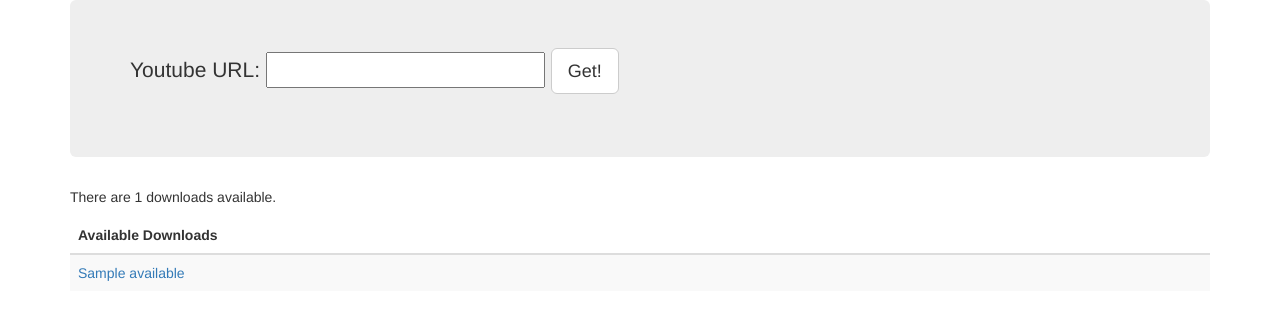
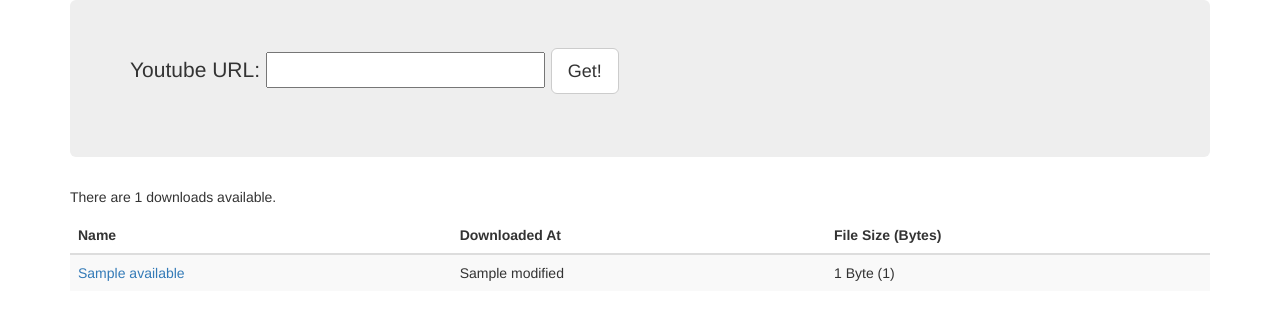
Before and after one commit to eallrich/avdl-magic, a Flask app: template templates/index.html in a window 1280 px wide. Shown: the top 320 px of the page. Run offline with Flask 2, Linux system fonts and the light colour scheme; the template is opened without the code that fills it: most values are stand-ins (such as "Sample title", 1, 10 or a date in 2020); some libraries are stand-ins or nearby versions.

Commit message:
Include additional details about downloads

```diff
--- a/app.py
+++ b/app.py
@@ -1,4 +1,5 @@
 import base64
+import datetime
 import logging
 import os
 from subprocess import call
@@ -50,6 +51,15 @@ def download(yturl):
 def get_files_available(where='downloads', extension='.mp3'):
     files = [f for f in os.listdir(where) if f.endswith(extension)]
     files.sort(key=lambda x: os.path.getmtime(os.path.join(where, x)), reverse=True)
+    path = lambda x: os.path.join(where, x)
+    makedatetime = lambda ts: datetime.datetime.fromtimestamp(ts)
+    nicedate = lambda dt: dt.strftime("%Y-%m-%dT%H:%M:%S")
+    files = [
+        [
+            f,
+            nicedate(makedatetime(os.path.getmtime(path(f)))),
+            os.path.getsize(path(f))
+        ] for f in files]
     return files
 
 
@@ -82,8 +92,9 @@ def main():
             flash("Queued Job ID: <a href=\"%s\">%s</a>" % (url_for('results', job_id=job.get_id()), job.get_id()), 'warning')
 
     files = get_files_available()
-    file_urls = [(f, url_for('download_file', filename=f)) for f in files]
-    return render_template('index.html', available=file_urls)
+    url = lambda x: url_for('download_file', filename=x)
+    files_with_urls = [[name, modified, size, url(name)] for name, modified, size in files]
+    return render_template('index.html', available=files_with_urls)
 
 
 @app.route('/download/<path:filename>')
--- a/templates/index.html
+++ b/templates/index.html
@@ -24,12 +24,16 @@
         <p>There are {{ available|length }} downloads available.</p>
         <table class="table table-striped">
             <thead><tr>
-                <th>Available Downloads</th>
+                <th>Name</th>
+                <th>Downloaded At</th>
+                <th>File Size (Bytes)</th>
             </tr></thead>
             <tbody>
-            {% for name,link in available %}
+            {% for name,modified,size,link in available %}
                 <tr>
                     <td><a href="{{ link }}">{{ name }}</a></td>
+                    <td>{{ modified }}</td>
+                    <td>{{ size|filesizeformat }} ({{ size }})</td>
                 </tr>
             {% endfor %}
             </tbody>
```
